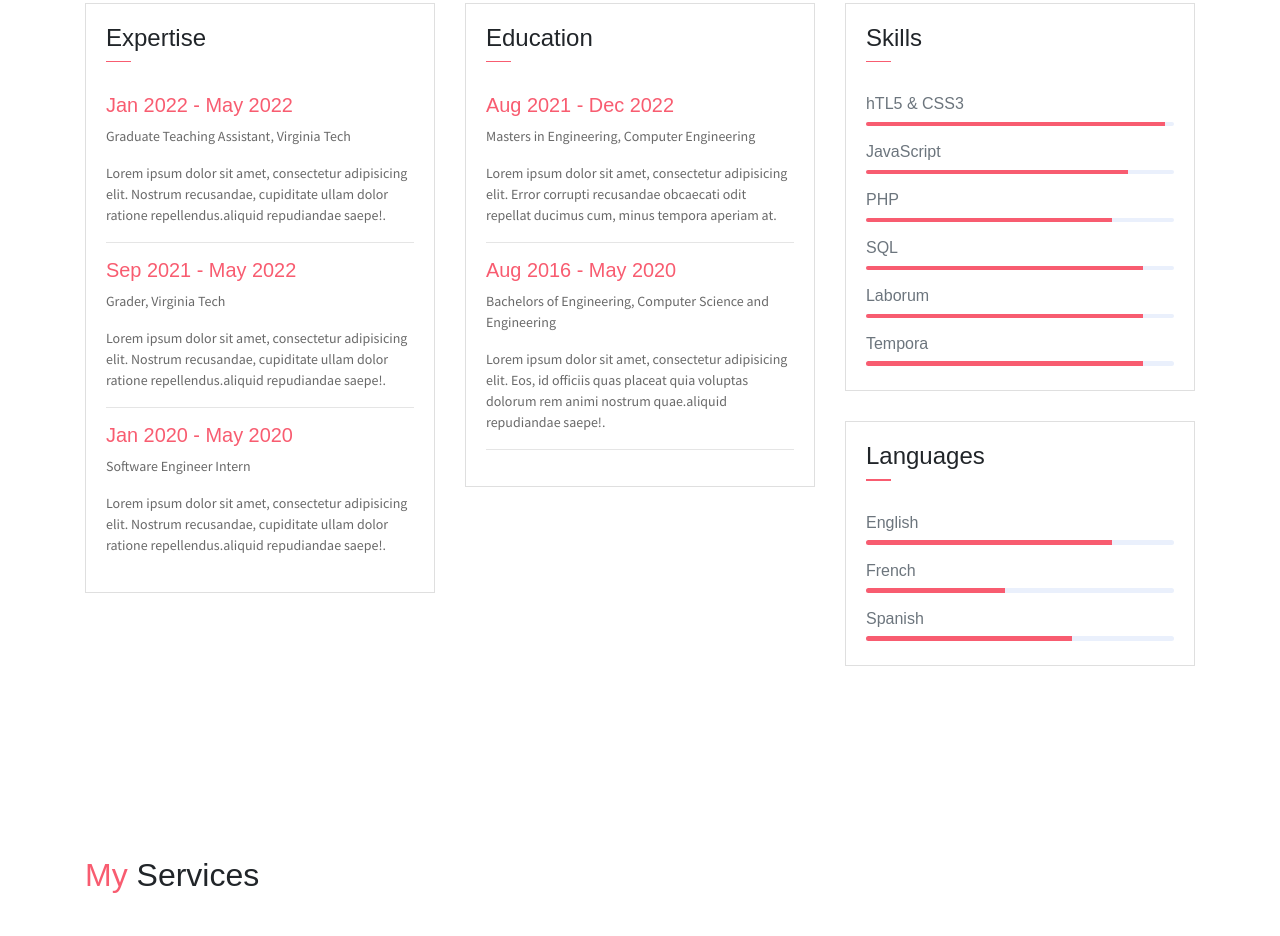
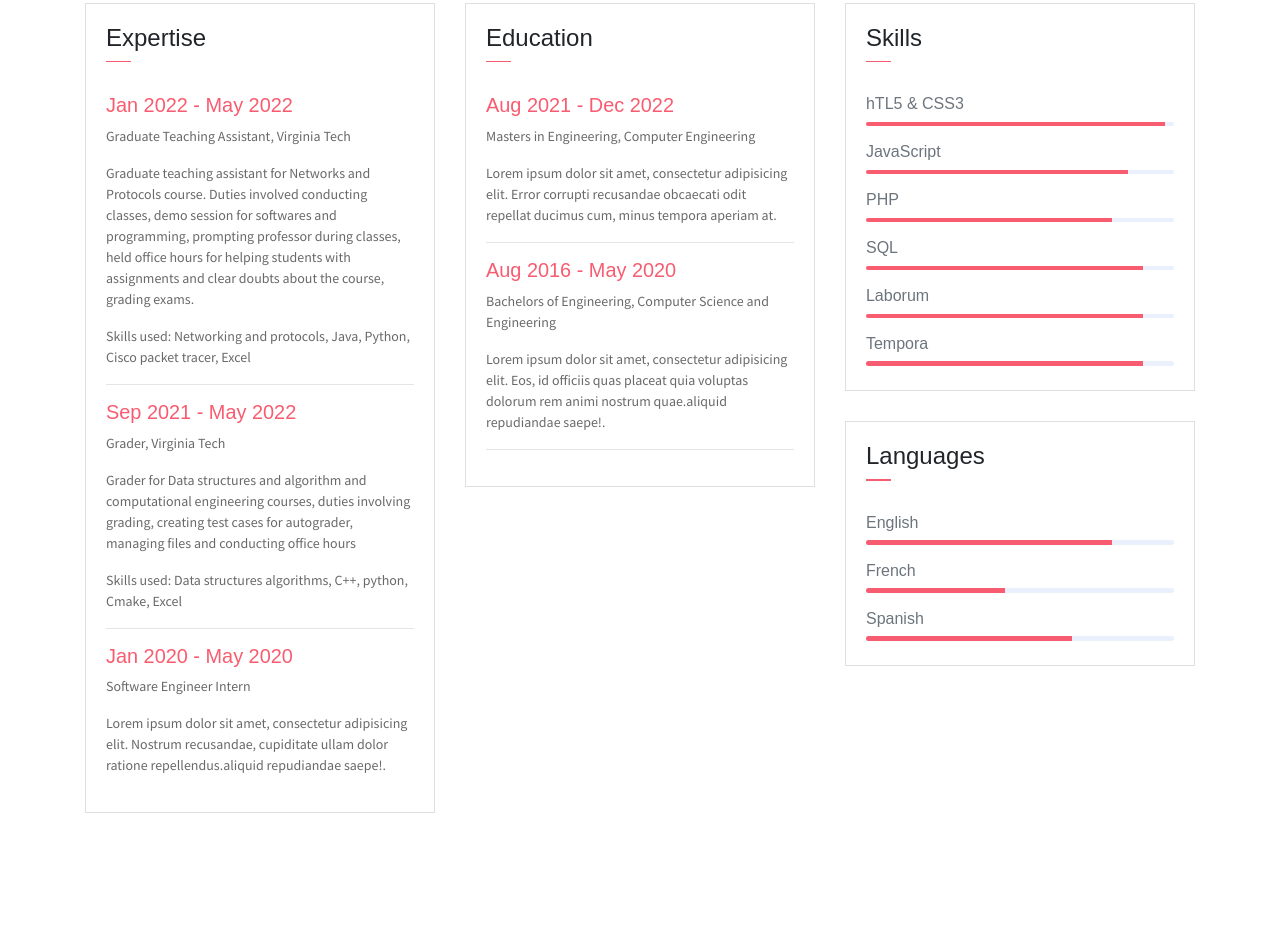
Before and after one commit to bhuvaneswarignanasekar/bhuvaneswarignanasekar.github.io, a website: page index.html in a window 1280 px wide. Shown: the part 1501-2437 px from the top of the page. Drawn offline with Linux system fonts and the light colour scheme; some packages are replaced by stand-ins of ours.

Commit message:
Update index.html

```diff
--- a/index.html
+++ b/index.html
@@ -162,11 +162,17 @@
                         <div class="card-body">
                             <h6 class="title text-danger">Jan 2022 - May 2022</h6>
                             <P>Graduate Teaching Assistant, Virginia Tech</P>
-                            <P class="subtitle">Lorem ipsum dolor sit amet, consectetur adipisicing elit. Nostrum recusandae, cupiditate ullam dolor ratione repellendus.aliquid repudiandae saepe!.</P>
+                            <P class="subtitle">Graduate teaching assistant for Networks and Protocols course. Duties involved conducting classes,
+                                 demo session for softwares and programming, prompting professor during classes, held office hours for helping students with assignments
+                                and clear doubts about the course, grading exams. </P>
+                            <p> Skills used: Networking and protocols, Java, Python, Cisco packet tracer, Excel</p>
                             <hr>
                             <h6 class="title text-danger">Sep 2021 - May 2022</h6>
                             <P>Grader, Virginia Tech</P>
-                            <P class="subtitle">Lorem ipsum dolor sit amet, consectetur adipisicing elit. Nostrum recusandae, cupiditate ullam dolor ratione repellendus.aliquid repudiandae saepe!.</P>
+                            <P class="subtitle">Grader for Data structures and algorithm and computational engineering courses, duties involving grading,
+                                creating test cases for autograder, managing files and conducting office hours
+                            </P>
+                            <p>Skills used: Data structures algorithms, C++, python, Cmake, Excel</p>
                             <hr>
                             <h6 class="title text-danger">Jan 2020 - May 2020</h6>
                             <P>Software Engineer Intern</P>
```
